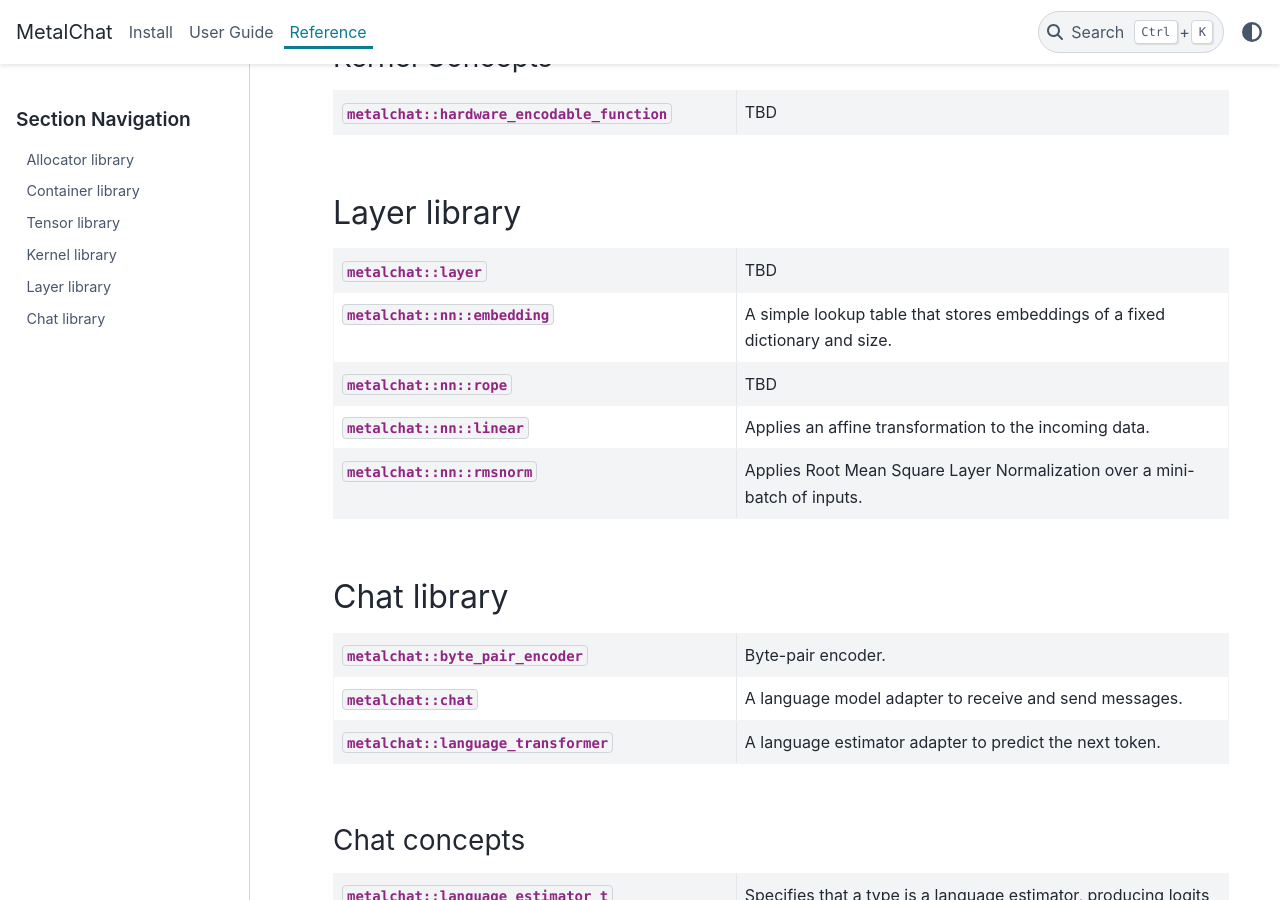
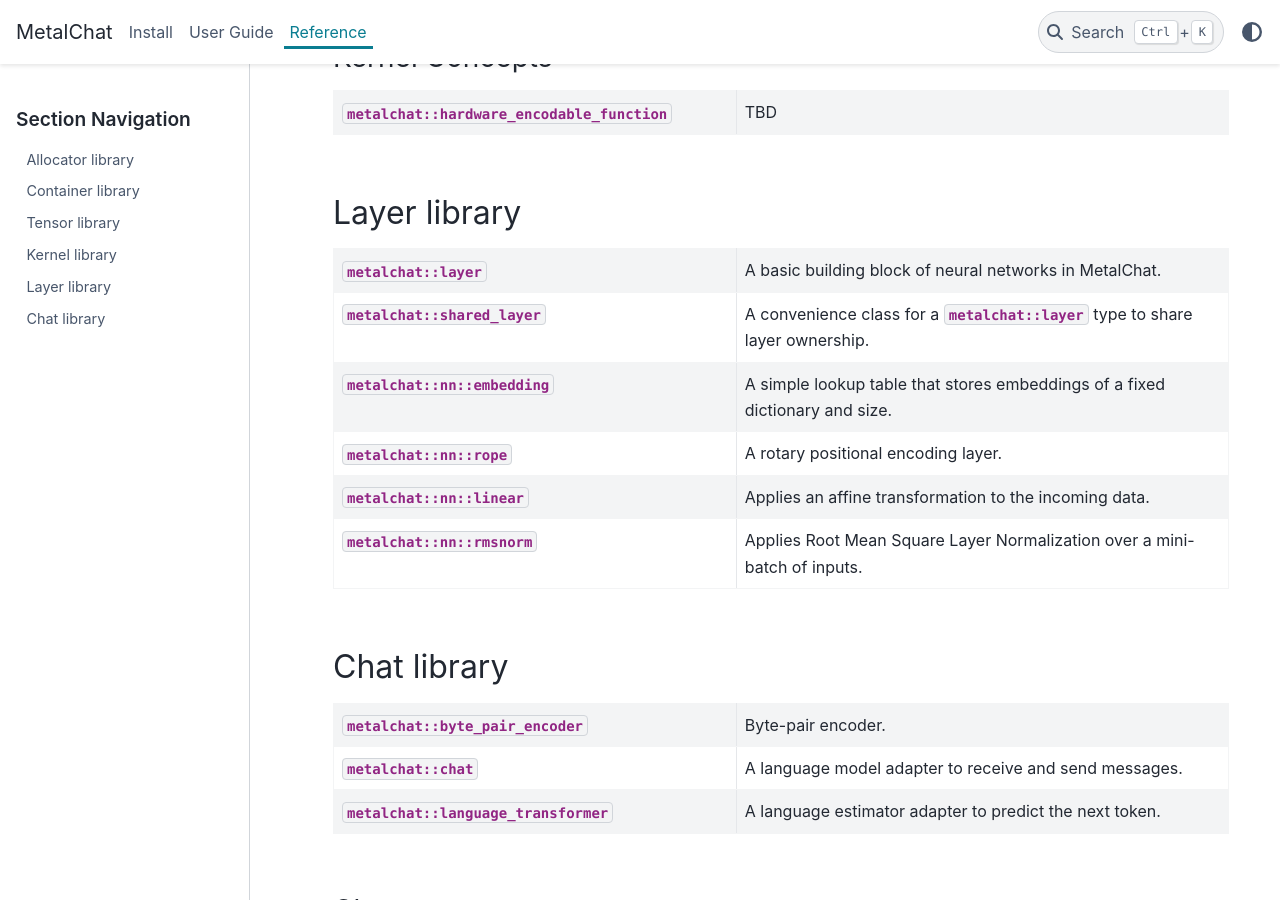
Before and after one commit to ybubnov/metalchat, a Sphinx documentation site: the page built from documentation/reference/index.rst, in a window 1280 px wide and 900 px high, scrolled down 3206 px. Built offline with Sphinx 7.4.7 and the PyData theme 0.15.4, drawn with Linux system fonts in a browser that asks for light colours.

Commit message:
Add documentation for the `shared_layer` class.

```diff
--- a/documentation/reference/index.rst
+++ b/documentation/reference/index.rst
@@ -227,13 +227,16 @@ Layer library
    :widths: 45 55
 
    * - :cpp:class:`metalchat::layer`
-     - TBD
+     - A basic building block of neural networks in MetalChat.
+
+   * - :cpp:class:`metalchat::shared_layer`
+     - A convenience class for a :cpp:class:`metalchat::layer` type to share layer ownership.
 
    * - :cpp:class:`metalchat::nn::embedding`
      - A simple lookup table that stores embeddings of a fixed dictionary and size.
 
    * - :cpp:class:`metalchat::nn::rope`
-     - TBD
+     - A rotary positional encoding layer.
 
    * - :cpp:class:`metalchat::nn::linear`
      - Applies an affine transformation to the incoming data.
```
Also changed, not shown: documentation/reference/layer.rst (+7 -1 lines), 1 other file.
